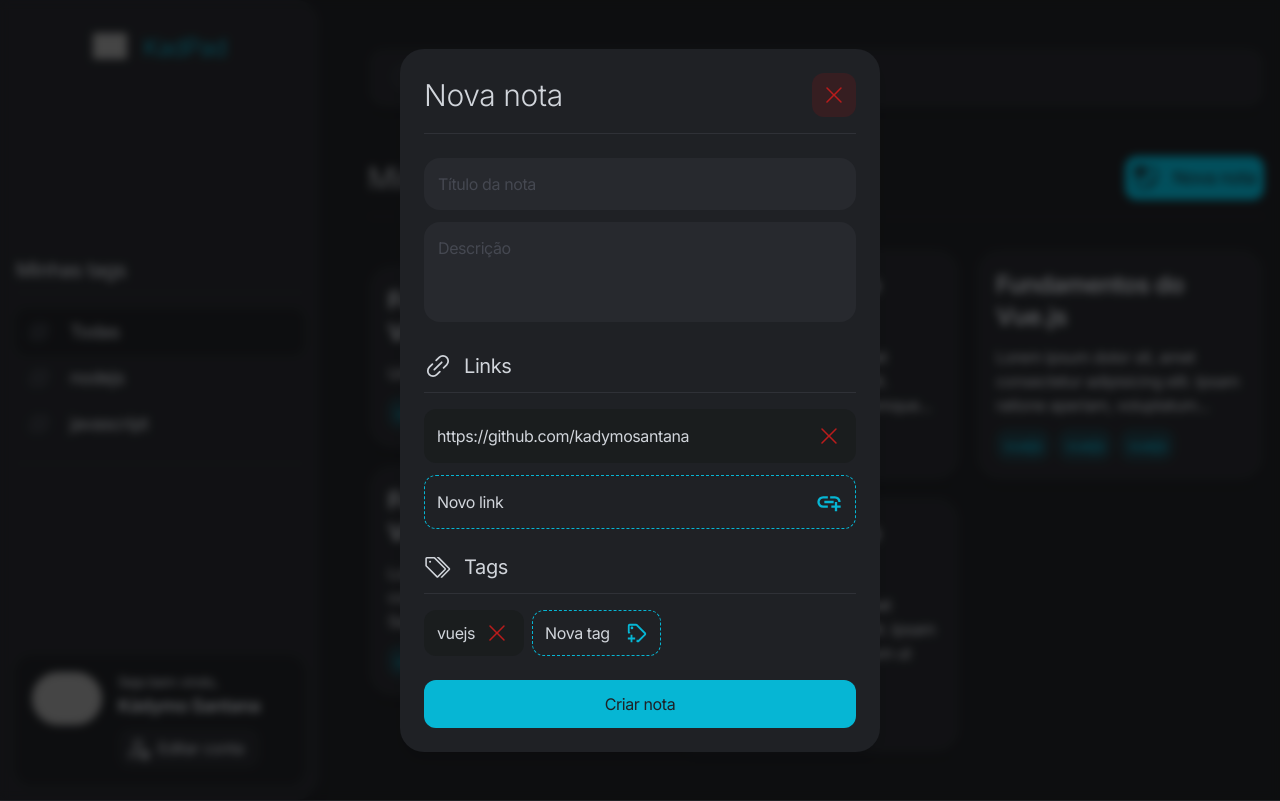
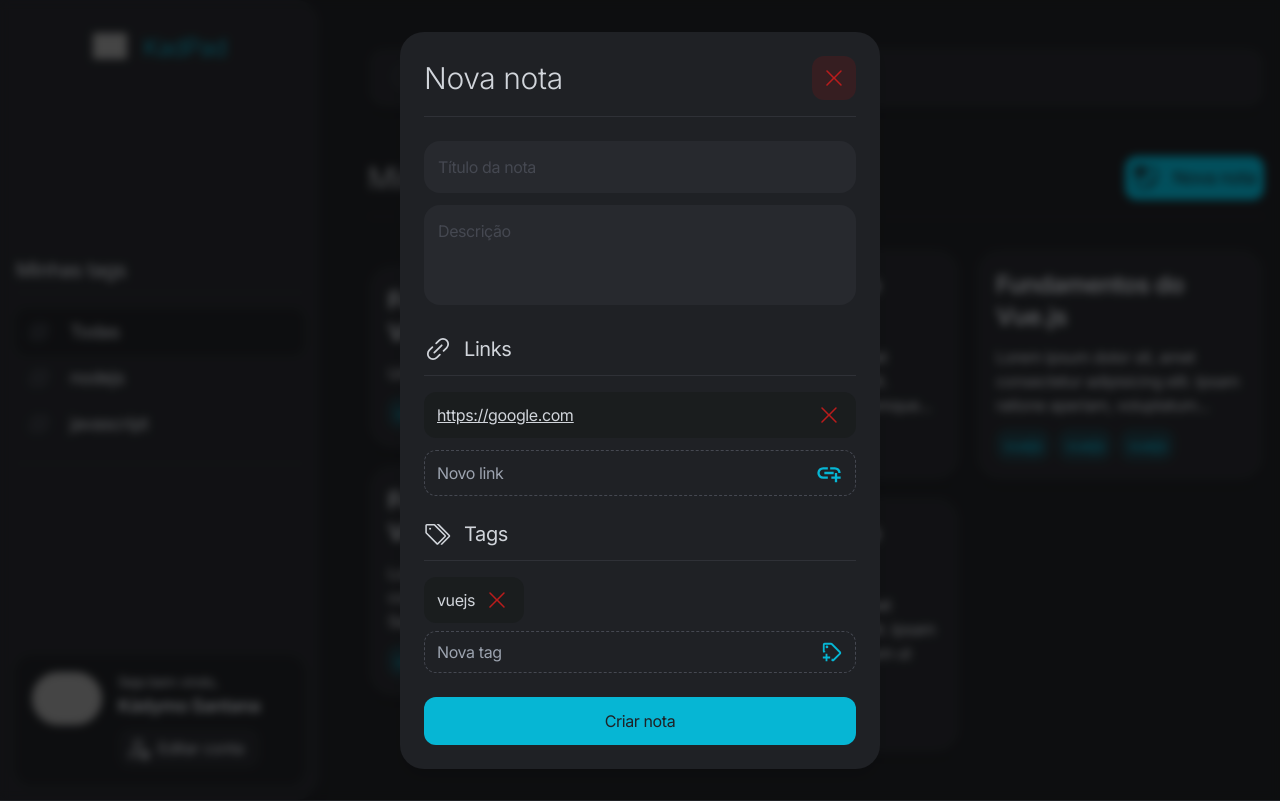
Before and after one commit to kadymosantana/KadPad, a Vue app in the folder client/app/: page /home in a window 1280 px wide. Both pictures are taken after a click on the button "Nova nota". Shown: the top 801 px of the page. Built offline with nearby package versions, Linux system fonts and the light colour scheme; grey boxes are pictures that could not be loaded.

Commit message:
refactor: Using Components for Links and Tags

```diff
--- a/client/app/src/components/AddNoteModal.vue
+++ b/client/app/src/components/AddNoteModal.vue
@@ -1,11 +1,13 @@
 <script setup lang="ts">
 import store from '../store'
+import NoteItem from './NoteItem.vue'
+import AddButton from './AddButton.vue'
 </script>
 
 <template>
   <Transition name="modal">
     <div v-if="store.addNoteModalState" class="modal-wrapper">
-      <div class="modal-container">
+      <div class="modal-container overflow-auto max-w-screen">
         <header
           class="flex items-center justify-between border-b border-solid border-dark-600 pb-4"
         >
@@ -32,20 +34,10 @@ import store from '../store'
             <img src="../assets/icons/link.svg" alt="" />
             Links
           </h3>
-          <ul class="flex flex-col gap-2 max-h-24 overflow-auto mb-3">
-            <li
-              class="flex justify-between items-center bg-dark-900 p-3 rounded-xl border border-transparent"
-            >
-              <span>https://github.com/kadymosantana</span>
-              <img class="cursor-pointer" src="../assets/icons/close.svg" alt="Remover link" />
-            </li>
+          <ul class="flex flex-col gap-2 max-h-20 overflow-auto mb-3">
+            <NoteItem type="link" value="https://google.com" icon="close" />
           </ul>
-          <button
-            class="flex justify-between items-center border border-dashed border-cyan-500 p-3 w-full rounded-xl"
-          >
-            <span>Novo link</span>
-            <img src="../assets/icons/add-link.svg" />
-          </button>
+          <AddButton icon="add-link" placeholder="Novo link" />
         </div>
 
         <div>
@@ -53,20 +45,10 @@ import store from '../store'
             <img src="../assets/icons/tag.svg" />
             Tags
           </h3>
-          <ul class="flex flex-wrap gap-2 overflow-auto">
-            <li
-              class="flex gap-2 items-center min-w-max bg-dark-900 px-3 py-2 rounded-xl border border-transparent"
-            >
-              <span>vuejs</span>
-              <img src="../assets/icons/close.svg" alt="Remover link" />
-            </li>
-            <button
-              class="flex gap-4 items-center border border-dashed border-cyan-500 px-3 rounded-xl"
-            >
-              <span>Nova tag</span>
-              <img src="../assets/icons/add-tag.svg" />
-            </button>
+          <ul class="flex gap-2 overflow-auto mb-2">
+            <NoteItem type="tag" value="vuejs" icon="close" />
           </ul>
+          <AddButton icon="add-tag" placeholder="Nova tag" />
         </div>
         <button
           class="w-full bg-cyan-500 hover:bg-cyan-600 rounded-xl text-dark-800 p-3 duration-500"
```
